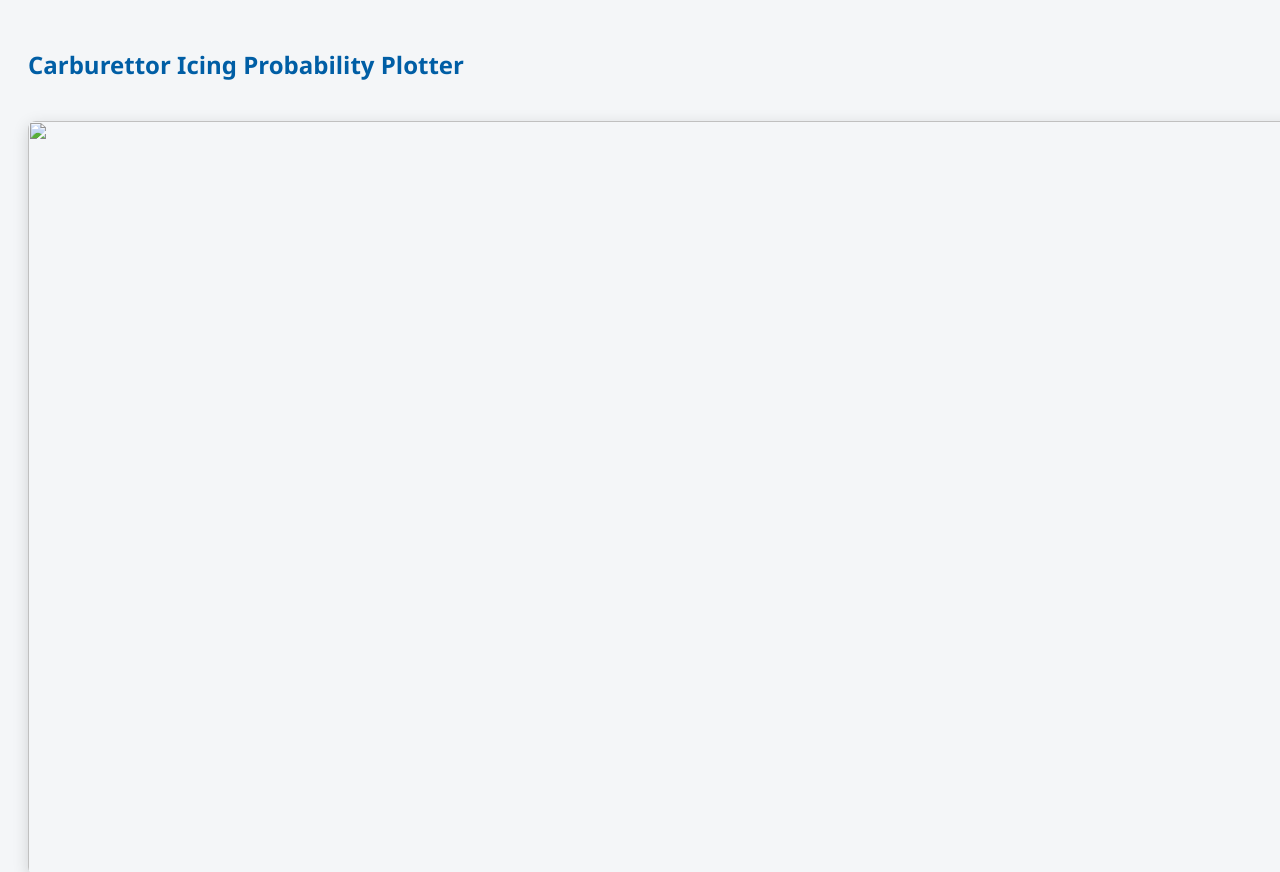
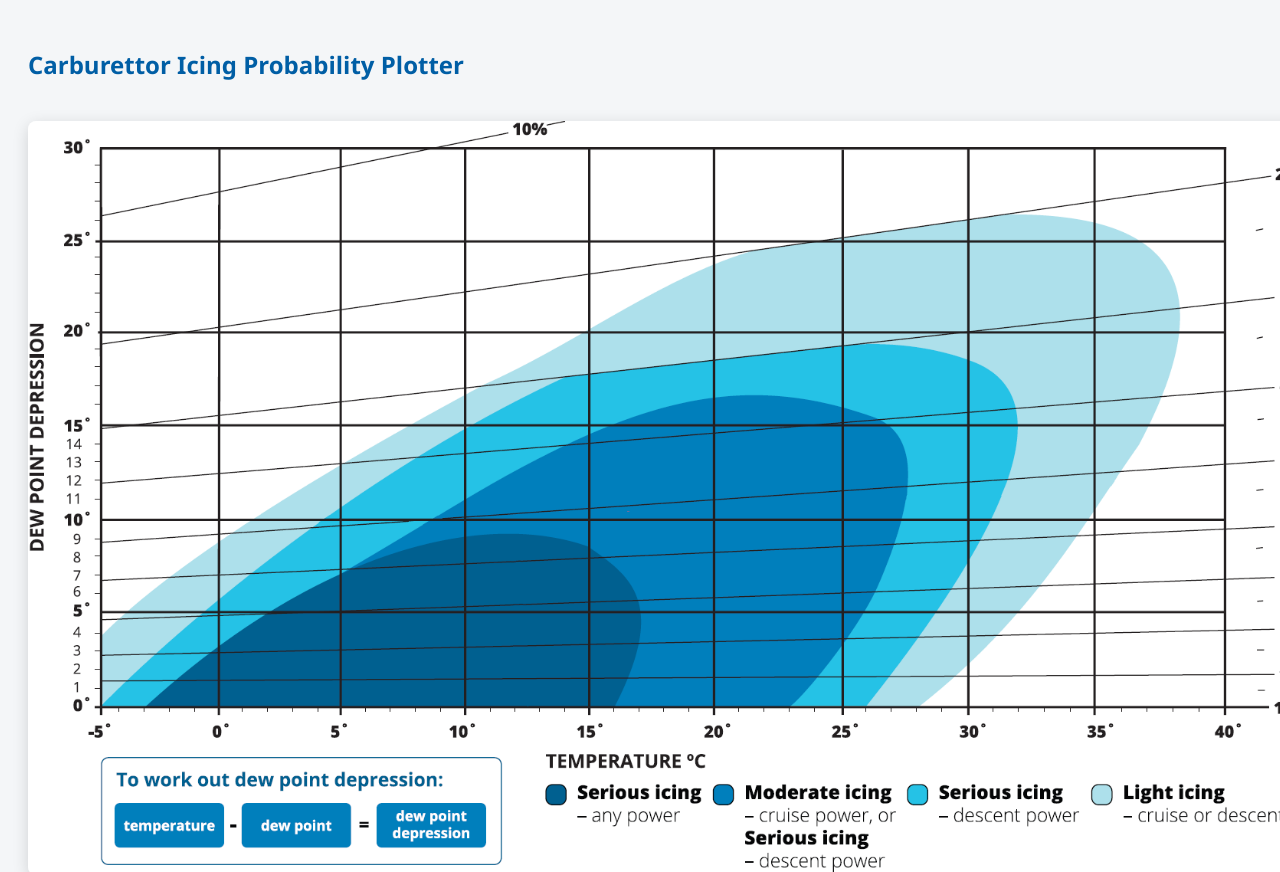
Before and after one commit to hchahine/haviation, a plain HTML site: page icing_tool.html in a window 1280 px wide. Shown: the top 872 px of the page. Drawn offline with Linux system fonts and the light colour scheme.

Commit message:
Update icing_tool.html

```diff
--- a/icing_tool.html
+++ b/icing_tool.html
@@ -80,7 +80,7 @@
   <h2>Carburettor Icing Probability Plotter</h2>
 
   <div id="wrapper">
-    <img id="icing-chart" src="carburettor_icing_chartM.png" width="1366" height="754">
+    <img id="icing-chart" src="carburettor_icing_chart.png" width="1366" height="754">
     <canvas id="overlay" width="1366" height="754"></canvas>
   </div>
 
```
